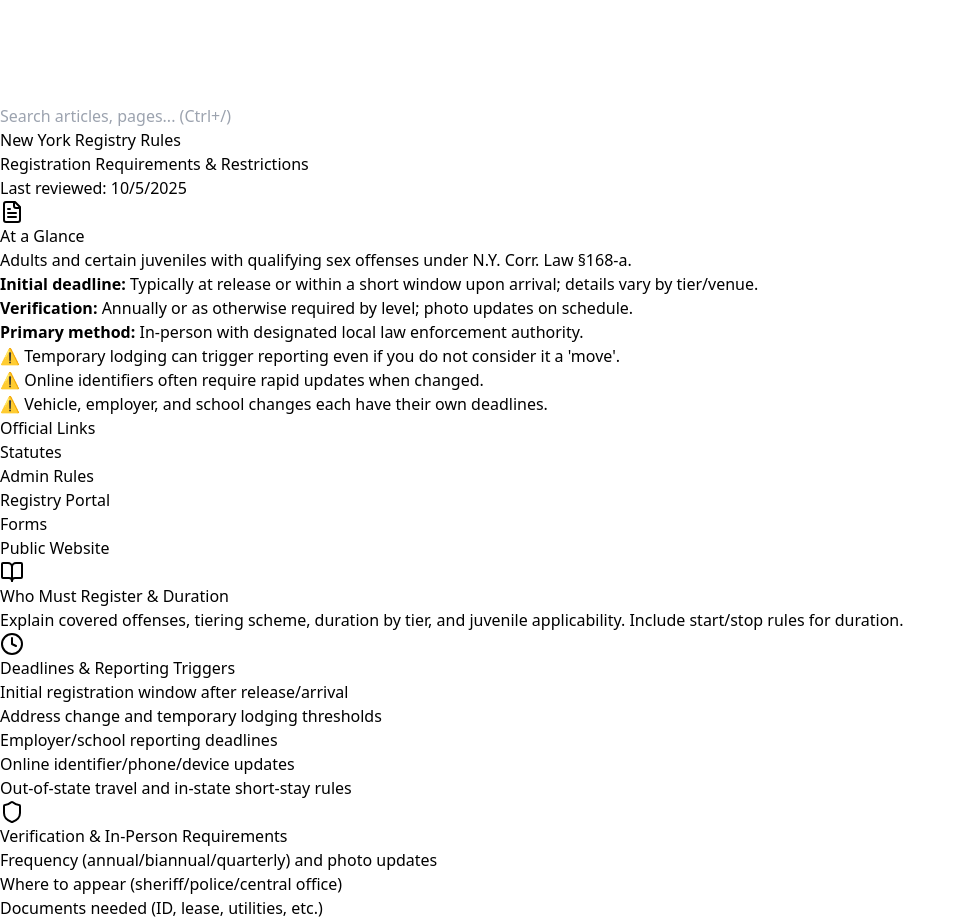
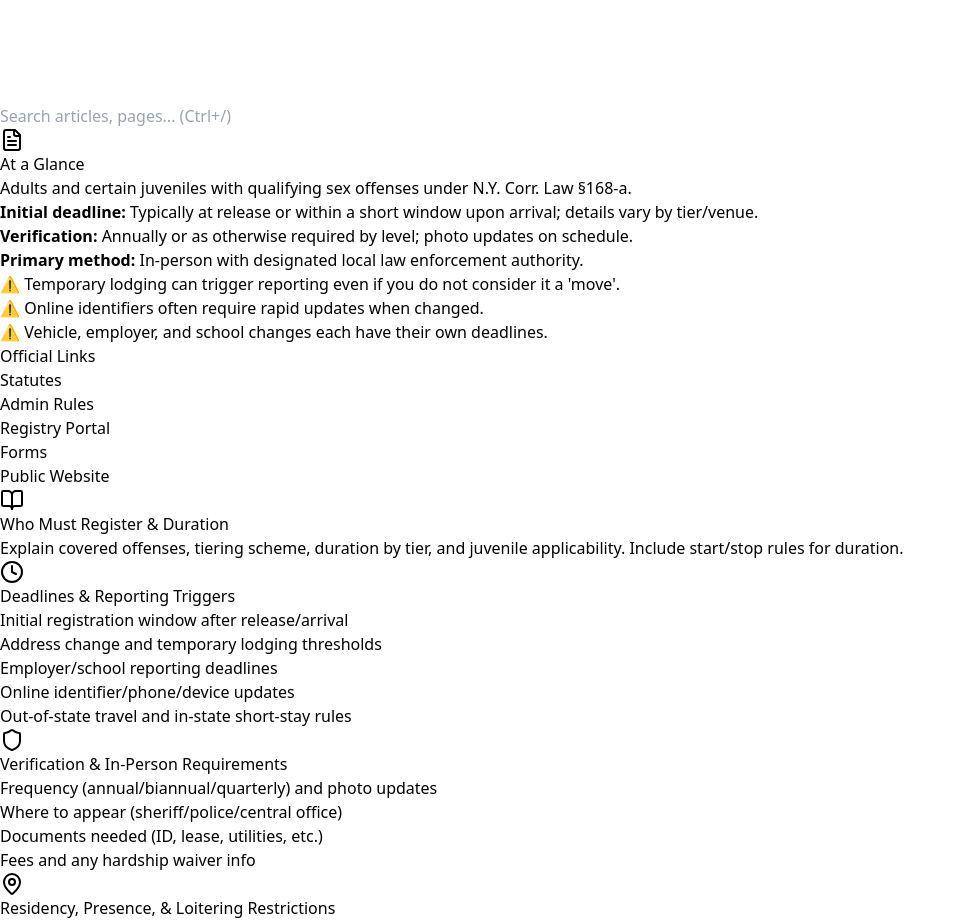
Before and after one commit to projectsolarrecon/Solar, a React (Vite) app: page /resources/state-registry/states/ny in a window 1280 px wide. Shown: the part 2928-3852 px from the top of the page, without its empty margins (0-966 px from the left). Built offline with nearby package versions, Linux system fonts and the light colour scheme.

Commit message:
Update StateRegistryTemplate.tsx

```diff
--- a/src/components/solar/StateRegistryTemplate.tsx
+++ b/src/components/solar/StateRegistryTemplate.tsx
@@ -2,16 +2,8 @@ import React from "react";
 import {
   MapPin, FileText, Clock, AlertTriangle, BookOpen, CheckCircle,
   GraduationCap, Database, Plane, Shield, Users, DollarSign,
-  Gavel, ListChecks, Link as LinkIcon, Quote
+  Gavel, ListChecks, Quote
 } from "lucide-react";
-
-/**
- * Optional SOLAR components (leave commented if you don’t use them yet):
- *
- * import SEO from "@/components/solar/SEO";
- * import ShareBar from "@/components/solar/ShareBar";
- * import PrintButton from "@/components/solar/PrintButton";
- */
 
 export type RecentChange =
   | { type: "case"; name: string; court: string; date: string; holding: string; link?: string }
@@ -51,8 +43,8 @@ export interface StateRegistryData {
   residencyPresence?: string;
   employmentEducationInternet?: string[];
   publicWebsiteExposure?: string[];
-  travelInterstate?: string[];         // existing “Moving/relocation” content
-  visitingTraveling?: string[];        // NEW: visitors, hotel stays, short-term presence
+  travelInterstate?: string[];     // interstate move/relocation
+  visitingTraveling?: string[];    // NEW: short stays, hotels, temporary work/school
   complianceEnforcement?: string;
   reliefPaths?: string[];
   specialPopulations?: string[];
@@ -75,7 +67,6 @@ export interface StateRegistryData {
     lifetimePossible?: boolean;
     verificationQuarterly?: boolean;
   };
-  // Plain-language layer (amber boxes)
   plainLanguage?: {
     [sectionKey: string]: PlainLanguageBlurb;
   };
@@ -83,25 +74,9 @@ export interface StateRegistryData {
 
 export default function StateRegistryTemplate({ data }: { data: StateRegistryData }) {
   const d = data;
-  const fmtDate = (iso?: string) => (iso ? new Date(iso).toLocaleDateString() : "—");
 
   return (
-    <div className="min-h-screen bg-slate-50">
-      {/* Optional: <SEO ... /> */}
-
-      {/* HERO */}
-      <header className="bg-gradient-to-r from-slate-800 to-slate-600 text-white py-10 px-6 rounded-b-3xl shadow-md print:bg-none print:shadow-none">
-        <div className="max-w-5xl mx-auto text-center">
-          <h1 className="text-4xl font-bold tracking-tight">{d.state} Registry Rules</h1>
-          <p className="mt-2 text-slate-200 text-lg">Registration Requirements &amp; Restrictions</p>
-          <p className="mt-2 text-slate-300 text-sm italic">
-            Last reviewed: <span className="font-semibold">{fmtDate(d.lastReviewedUTC)}</span>
-          </p>
-        </div>
-      </header>
-
-      {/* BODY */}
-      <main className="max-w-5xl mx-auto px-6 py-10 space-y-8 print:py-6">
+    <div className="space-y-8">
       {/* 1) At-a-Glance */}
       <Card title="At a Glance" icon={<FileText className="w-6 h-6 text-blue-600" />}>
         <ul className="mt-1 list-disc pl-6 text-slate-700 space-y-1">
@@ -166,7 +141,7 @@ export default function StateRegistryTemplate({ data }: { data: StateRegistryDat
         <PlainBox pl={d.plainLanguage?.travelInterstate} />
       </Card>
 
-        {/* NEW CARD */}
+      {/* NEW */}
       <Card title="Visiting or Traveling in the State" icon={<Plane className="w-6 h-6 text-sky-600" />}>
         <RichList items={d.visitingTraveling} />
         <PlainBox pl={d.plainLanguage?.visitingTraveling} />
@@ -265,7 +240,6 @@ export default function StateRegistryTemplate({ data }: { data: StateRegistryDat
           <p className="mt-2 text-slate-600">—</p>
         )}
       </section>
-      </main>
     </div>
   );
 }
@@ -282,13 +256,11 @@ function Card({ title, icon, children }: { title: string; icon: React.ReactNode;
   );
 }
 
-// Paragraph that supports inline [text](https://url) links
 function P({ text }: { text?: string }) {
   if (!text) return <p className="text-slate-700">—</p>;
   return <p className="text-slate-700"><SafeText text={text} /></p>;
 }
 
-// Bullet list that supports inline [text](https://url) links
 function RichList({ items }: { items?: string[] }) {
   if (!Array.isArray(items) || items.length === 0) return <P text="—" />;
   return (
@@ -357,14 +329,12 @@ function PlainBox({ pl, title = "What this means in practice" }: { pl?: PlainLan
  * - Only converts http/https links inside [text](url) patterns into <a>
  */
 function SafeText({ text = "" }: { text?: string }) {
-  // Basic HTML escape
   const escape = (s: string) =>
     s
       .replace(/&/g, "&amp;")
       .replace(/</g, "&lt;")
       .replace(/>/g, "&gt;");
 
-  // Replace [text](url) with anchor tags (http/https only)
   const withLinks = escape(text).replace(
     /\[([^\]]+)\]\((https?:\/\/[^\s)]+)\)/g,
     (_m, label, url) => `<a class="underline" target="_blank" rel="noopener" href="${url}">${escape(label)}</a>`
```
Lines whose indentation alone changed are shown as unchanged.
